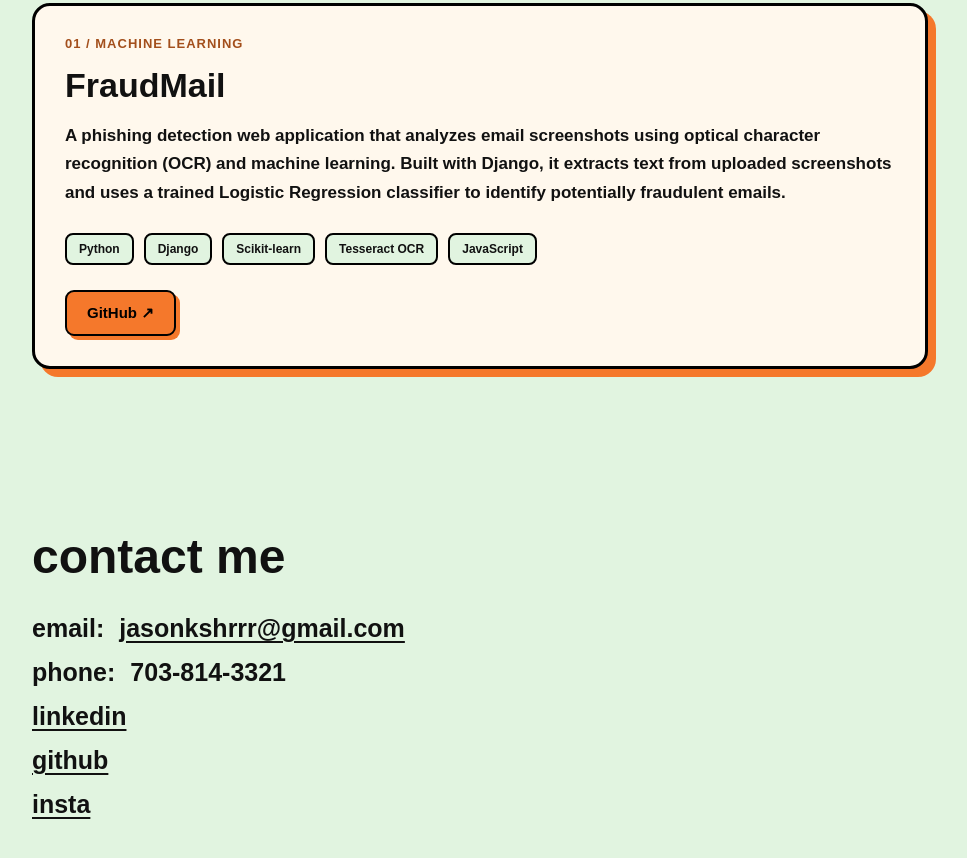
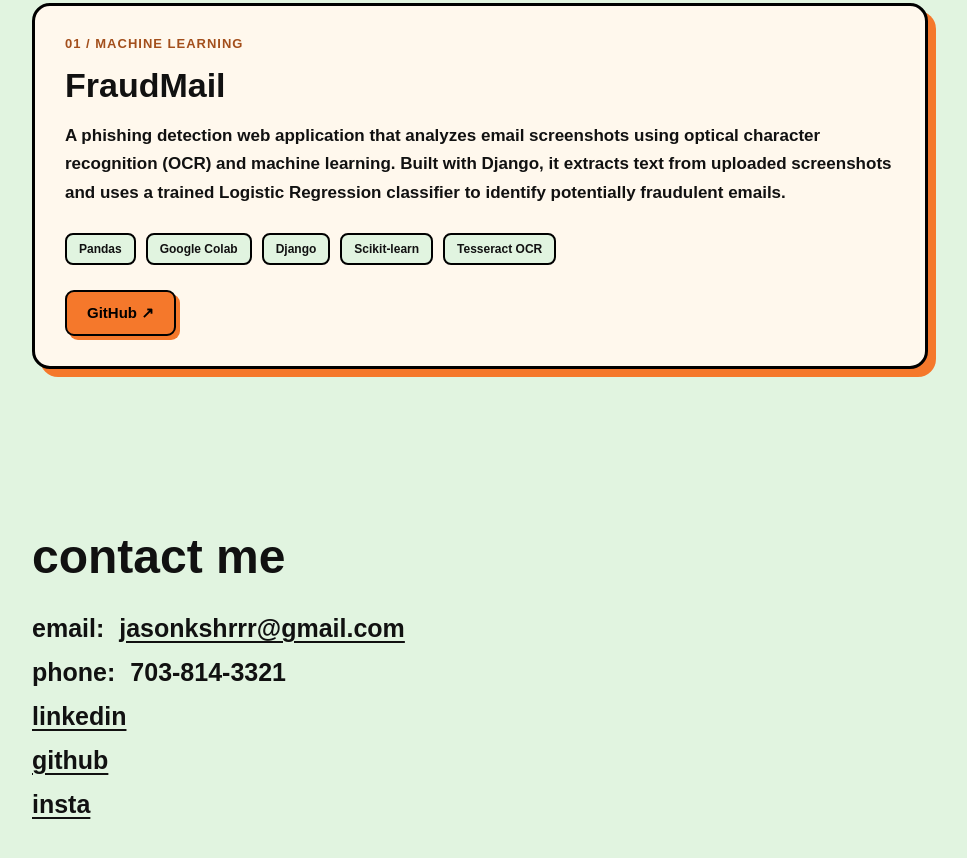
Before and after one commit to JasonKshr/JasonPortfolio, a website: page public/index.html in a window 1280 px wide. Shown: the part 2844-3702 px from the top of the page, without its empty margins (160-1127 px from the left). Drawn offline with Linux system fonts and the light colour scheme; no server answers.

Commit message:
changed desc

```diff
--- a/public/index.html
+++ b/public/index.html
@@ -186,11 +186,11 @@
                     </p>
 
                     <div class="project-tech">
-                        <span>Python</span>
+                        <span>Pandas</span>
+                        <span>Google Colab</span>
                         <span>Django</span>
                         <span>Scikit-learn</span>
                         <span>Tesseract OCR</span>
-                        <span>JavaScript</span>
                     </div>
 
                     <div class="project-links">
```
